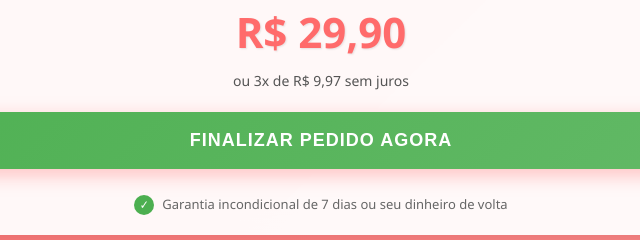
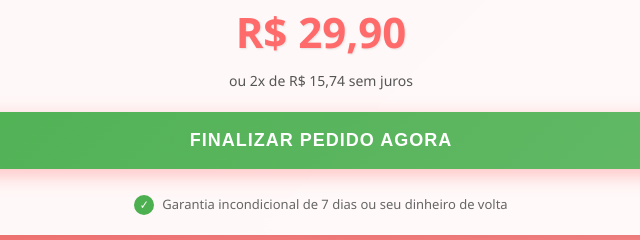
Before and after one commit to brunaguimaraesmktdigital/metodocalma, a plain HTML site: page index.html in a window 1280 px wide. Shown: the part 3396-3636 px from the top of the page, 319-959 px from the left. Drawn offline with Linux system fonts and the light colour scheme.

Commit message:
Update index.html

```diff
--- a/index.html
+++ b/index.html
@@ -745,7 +745,7 @@
             <div class="price-section" style="background: rgba(255,255,255,0.95); backdrop-filter: blur(10px); color: #333;">
                 <div class="original-price" style="color: #666;">De R$ 197,00</div>
                 <div class="current-price" style="color: #ff6b6b; text-shadow: 1px 1px 2px rgba(0,0,0,0.1);">R$ 29,90</div>
-                <div class="installments" style="color: #555;">ou 3x de R$ 9,97 sem juros</div>
+                <div class="installments" style="color: #555;">ou 2x de R$ 15,74 sem juros</div>
 
                 <button class="cta-button" onclick="processPayment()" style="background: linear-gradient(135deg, #4CAF50, #66BB6A);">
                     FINALIZAR PEDIDO AGORA
```
